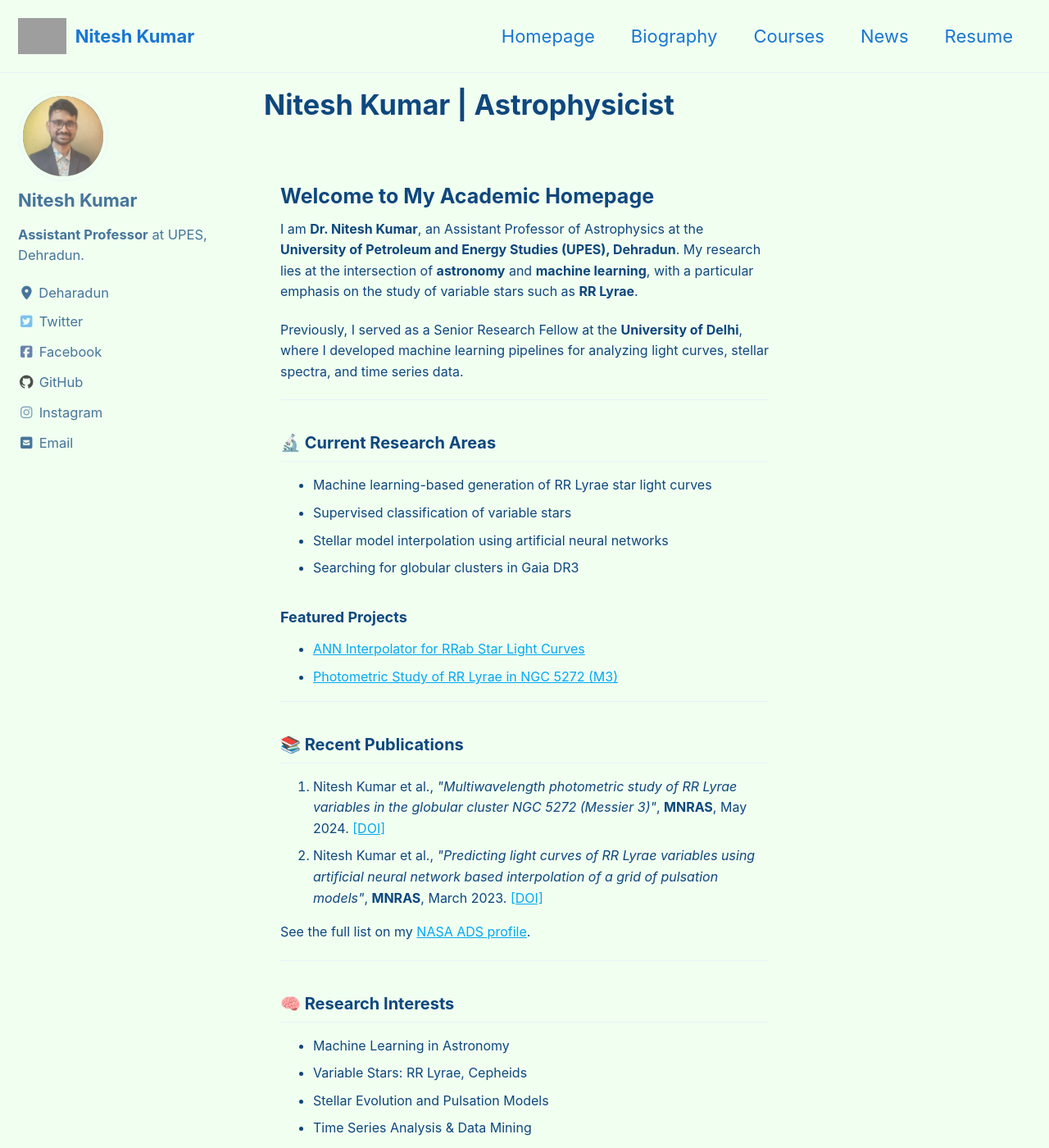
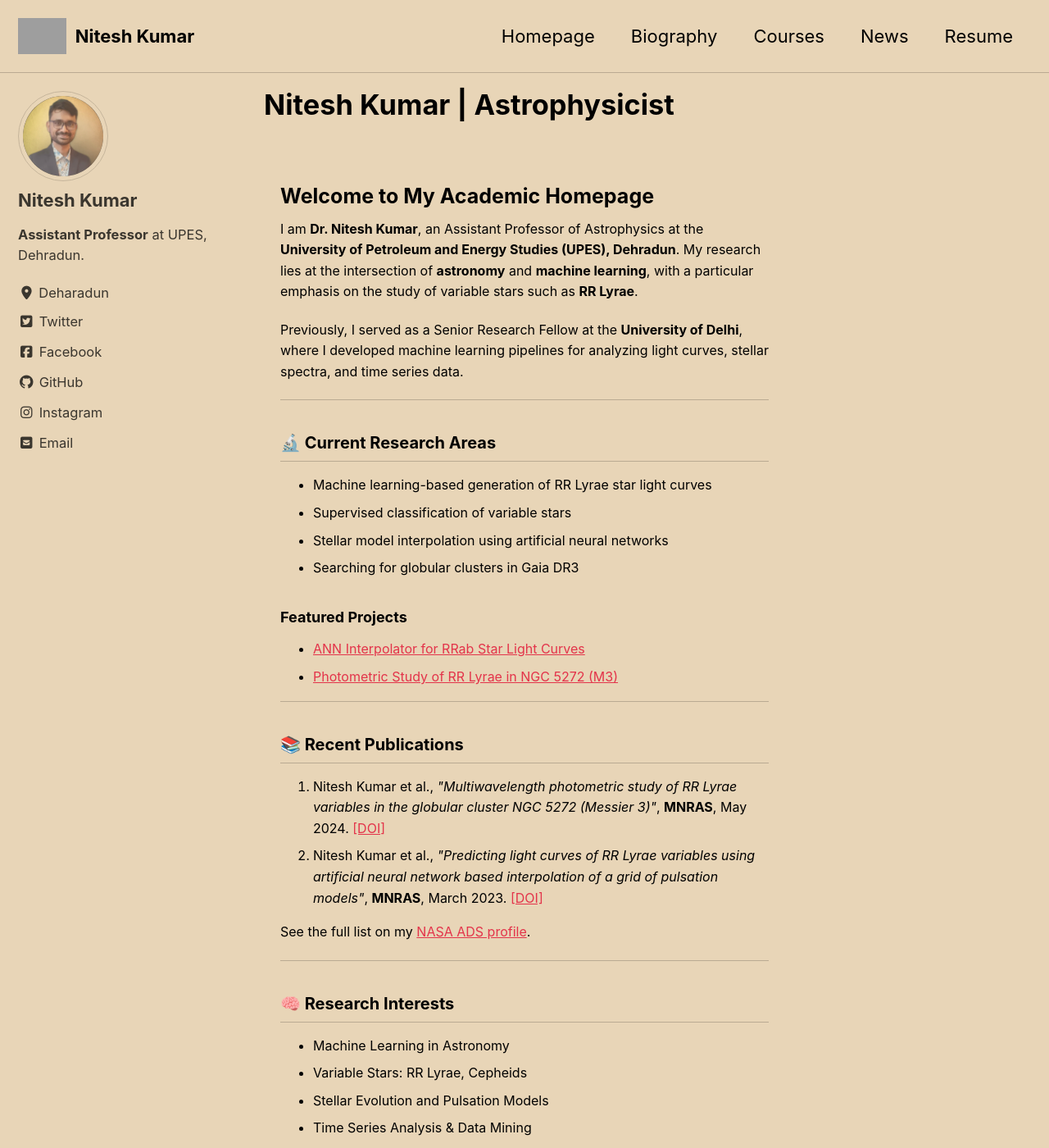
Before and after one commit to niteshchandra039/niteshchandra039.github.io, a Jekyll site: the page built from index.md, in a window 1280 px wide and 1400 px high. Shown: the whole window at 82% size. Built offline with Jekyll 4.4.1, drawn with Linux system fonts in a browser that asks for light colours; cached includes are drawn as plain includes; grey boxes are pictures that could not be loaded.

Commit message:
Update _config.yml

```diff
--- a/_config.yml
+++ b/_config.yml
@@ -12,7 +12,7 @@
 
 # theme                  : "minimal-mistakes-jekyll"
 # remote_theme           : "mmistakes/minimal-mistakes"
-minimal_mistakes_skin    : aqua # "default", "air", "aqua", "contrast", "dark", "dirt", "neon", "mint", "plum", "sunrise"
+minimal_mistakes_skin    : sunrise # "default", "air", "aqua", "contrast", "dark", "dirt", "neon", "mint", "plum", "sunrise"
 
 
 # theme                  : "minimal-mistakes-jekyll"
```
